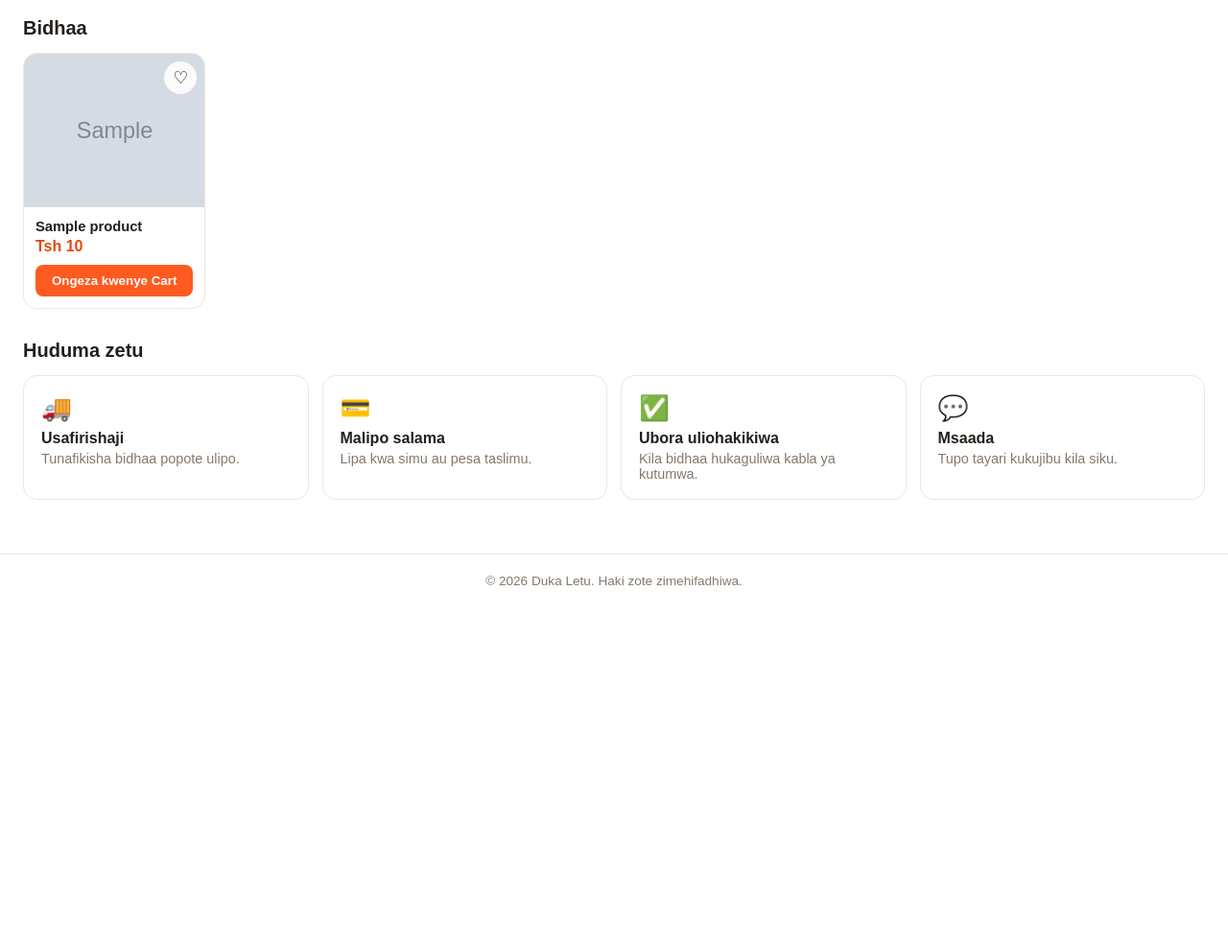
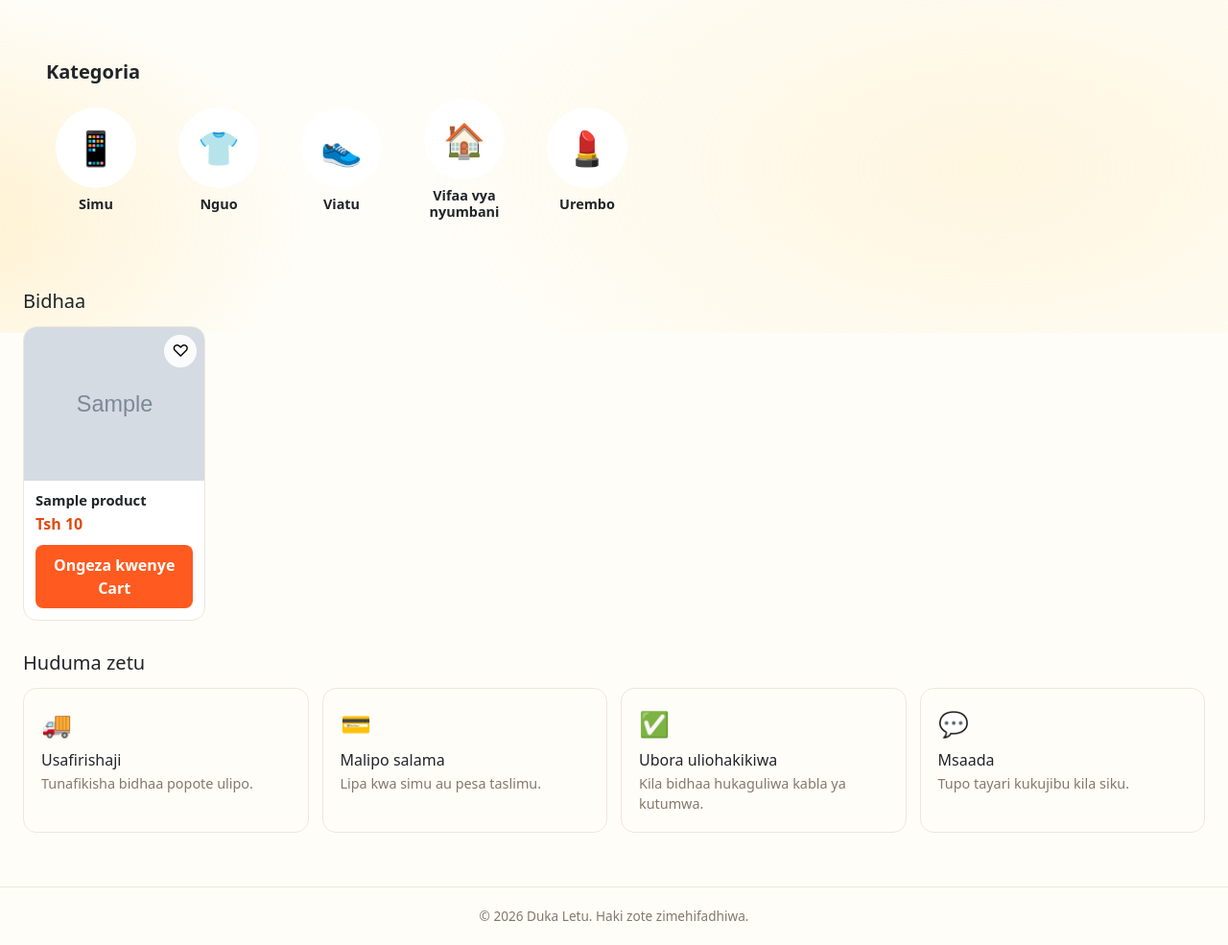
Before and after one commit to ezraelias927-star/CART, a Flask app: page / in a window 1280 px wide. Shown: the part 618-1603 px from the top of the page at 96% size. Before the commit the page ends 1228 px from the top, so only its background shows below. Run offline with Flask 3, Linux system fonts and the light colour scheme; tables that the repository leaves empty hold one stand-in row (values such as "Sample post"); grey boxes marked "Sample" are stand-in pictures.

Commit message:
enhancement of UI

```diff
--- /dev/null
+++ b/static/css/background.css
@@ -0,0 +1,15 @@
+:root{--bg-base:#fffdf8;--bg-yellow:rgba(255,214,102,.28);--bg-orange:rgba(255,150,60,.14);--bg-cream:rgba(255,236,179,.35)}
+html{background:var(--bg-base) !important}
+body,#app,#root,main,.wrapper,.page,section:not(#hero),.section,.container,.container-fluid,.bg-white,.bg-light{background:transparent !important}
+body::before{content:"";position:fixed;inset:-20%;z-index:-1;pointer-events:none;will-change:transform;
+  background:
+    radial-gradient(40% 35% at 15% 20%,var(--bg-yellow),transparent 70%),
+    radial-gradient(35% 30% at 85% 15%,var(--bg-orange),transparent 70%),
+    radial-gradient(45% 40% at 70% 85%,var(--bg-cream),transparent 70%),
+    radial-gradient(30% 30% at 10% 90%,var(--bg-yellow),transparent 70%);
+  animation:bgFloat 28s ease-in-out infinite alternate}
+@keyframes bgFloat{
+  0%{transform:translate3d(0,0,0) scale(1)}
+  50%{transform:translate3d(3%,-2%,0) scale(1.06)}
+  100%{transform:translate3d(-3%,3%,0) scale(1.1)}}
+@media(prefers-reduced-motion){body::before{animation:none}}
--- /dev/null
+++ b/static/css/home/category.css
@@ -0,0 +1,7 @@
+#category{width:100vw;margin-inline:calc(50% - 50vw);padding-block:clamp(1rem,3vw,2rem);background:linear-gradient(180deg,rgba(255,214,102,.38),rgba(255,214,102,0))!important}
+.category-list{scroll-snap-type:x proximity;scrollbar-width:none;-webkit-overflow-scrolling:touch;mask-image:linear-gradient(90deg,transparent,#000 1rem,#000 calc(100% - 1rem),transparent)}
+.category-list::-webkit-scrollbar{display:none}
+.category-chip{flex:0 0 auto;width:76px;scroll-snap-align:start;background:none;border:0;padding:0;color:var(--ink);font-size:.8rem;font-weight:600;line-height:1.2;overflow-wrap:anywhere}
+.category-icon{display:grid;place-items:center;width:64px;height:64px;margin:0 auto .5rem;font-size:1.7rem;background:#fff;border:2px solid var(--brand-soft);border-radius:50%;box-shadow:var(--shadow);transition:transform .2s,border-color .2s}
+.category-chip:hover .category-icon,.category-chip:focus-visible .category-icon{transform:translateY(-3px);border-color:var(--brand)}
+@media(min-width:992px){.category-chip{width:104px;font-size:.9rem}.category-icon{width:84px;height:84px;font-size:2.2rem}}
--- /dev/null
+++ b/static/css/home/hero.css
@@ -0,0 +1,12 @@
+#hero{position:relative;width:100vw;margin-inline:calc(50% - 50vw);height:clamp(220px,34vw,420px);overflow:hidden;background:#111;color:#fff}
+.hero-img{position:absolute;inset:0;width:100%;height:100%;object-fit:cover;animation:heroIn .9s ease both}
+#hero::after{content:"";position:absolute;inset:0;background:linear-gradient(90deg,rgba(0,0,0,.7),rgba(0,0,0,.15) 75%)}
+.hero-copy{position:relative;z-index:1;max-width:34rem;animation:heroUp .7s ease both}
+.hero-title{font-weight:800;font-size:clamp(1.4rem,4vw,3rem);line-height:1.1;letter-spacing:-.02em}
+.hero-title span{color:var(--brand)}
+.hero-text{font-size:clamp(.85rem,1.6vw,1.15rem);opacity:.9;margin:.5rem 0 1rem}
+.hero-copy .btn{transition:transform .2s,box-shadow .2s}
+.hero-copy .btn:hover{transform:translateY(-2px);box-shadow:0 10px 24px -8px var(--brand)}
+@keyframes heroIn{from{opacity:0;transform:scale(1.05)}to{opacity:1;transform:none}}
+@keyframes heroUp{from{opacity:0;transform:translateY(14px)}to{opacity:1;transform:none}}
+@media(prefers-reduced-motion){.hero-img,.hero-copy{animation:none}}
--- a/static/js/components/category.js
+++ b/static/js/components/category.js
@@ -11,11 +11,11 @@ const categories = [
 
 const render = (el) => {
   el.innerHTML = `
-    <h2 class="section-title">Kategoria</h2>
-    <div class="category-list" role="list">
+    <h2 class="section-title h5 fw-bold mb-2 px-3 px-lg-5">Kategoria</h2>
+    <div class="category-list d-flex gap-3 gap-lg-4 overflow-x-auto py-2 px-3 px-lg-5" role="list">
       ${categories.map((c) => `
         <button type="button" class="category-chip" role="listitem" data-category="${escapeHTML(c.name)}">
-          <span aria-hidden="true">${c.icon}</span> ${escapeHTML(c.name)}
+          <span class="category-icon" aria-hidden="true">${c.icon}</span>${escapeHTML(c.name)}
         </button>`).join('')}
     </div>`;
 };
--- a/static/js/components/hero.js
+++ b/static/js/components/hero.js
@@ -1,22 +1,22 @@
-import { escapeHTML } from '../utils/dom.js';
+import { escapeHTML as e } from '../utils/dom.js';
 
-// DATA: badilisha maudhui hapa tu
 const hero = {
-  title: 'Bidhaa bora, bei nafuu, zinafika mlangoni kwako',
-  text: 'Chagua kutoka mamia ya bidhaa. Lipa kwa urahisi, pokea haraka.',
-  cta: { label: 'Angalia bidhaa', target: '#products' },
-  highlights: ['Uhakika wa ubora', 'Usafirishaji wa haraka', 'Msaada kila siku'],
+  title: 'Bidhaa bora, bei nafuu,',
+  accent: 'mlangoni kwako',
+  text: 'Lipa kwa urahisi, pokea haraka.',
+  cta: { label: 'Angalia bidhaa →', target: '#products' },
+  image: { src: '/static/uploads/products/hero.jpg', alt: 'Bidhaa zetu' },
 };
 
 const render = (el) => {
   el.innerHTML = `
-    <div class="hero-inner">
-      <h1 class="hero-title">${escapeHTML(hero.title)}</h1>
-      <p class="hero-text">${escapeHTML(hero.text)}</p>
-      <a class="hero-cta" href="${escapeHTML(hero.cta.target)}">${escapeHTML(hero.cta.label)}</a>
-      <ul class="hero-highlights">
-        ${hero.highlights.map((h) => `<li>${escapeHTML(h)}</li>`).join('')}
-      </ul>
+    <img class="hero-img" src="${e(hero.image.src)}" alt="${e(hero.image.alt)}" width="1200" height="480" fetchpriority="high">
+    <div class="container-fluid px-3 px-lg-5 h-100">
+      <div class="hero-copy d-flex flex-column justify-content-center h-100">
+        <h1 class="hero-title">${e(hero.title)} <span>${e(hero.accent)}</span></h1>
+        <p class="hero-text">${e(hero.text)}</p>
+        <a class="btn btn-brand rounded-pill px-4 align-self-start" href="${e(hero.cta.target)}">${e(hero.cta.label)}</a>
+      </div>
     </div>`;
 };
 
--- a/templates/base.html
+++ b/templates/base.html
@@ -5,6 +5,7 @@
 <meta name="viewport" content="width=device-width, initial-scale=1.0">
 <title>{% block title %}Duka Letu{% endblock %}</title>
 <link rel="stylesheet" href="{{ url_for('static', filename='css/base.css') }}">
+<link rel="stylesheet" href="{{ url_for('static', filename='css/background.css') }}">
 </head>
 <body>
 
--- a/templates/home.html
+++ b/templates/home.html
@@ -4,6 +4,12 @@
 
 {% block content %}
 <link rel="stylesheet" href="{{ url_for('static', filename='css/home.css') }}">
+<link rel="stylesheet" href="{{ url_for('static', filename='css/home/hero.css') }}">
+<link rel="stylesheet" href="{{ url_for('static', filename='css/background.css') }}">
+<link rel="stylesheet" href="{{ url_for('static', filename='css/home/category.css') }}">
+
+<link href="https://cdn.jsdelivr.net/npm/bootstrap@5.3.3/dist/css/bootstrap.min.css" rel="stylesheet">
+<link href="https://cdn.jsdelivr.net/npm/bootstrap-icons@1.11.3/font/bootstrap-icons.min.css" rel="stylesheet">
 
 <!-- home.html inabeba containers tu; maudhui yanajazwa na modules -->
 <section id="hero" class="hero" aria-label="Karibu"></section>
```
